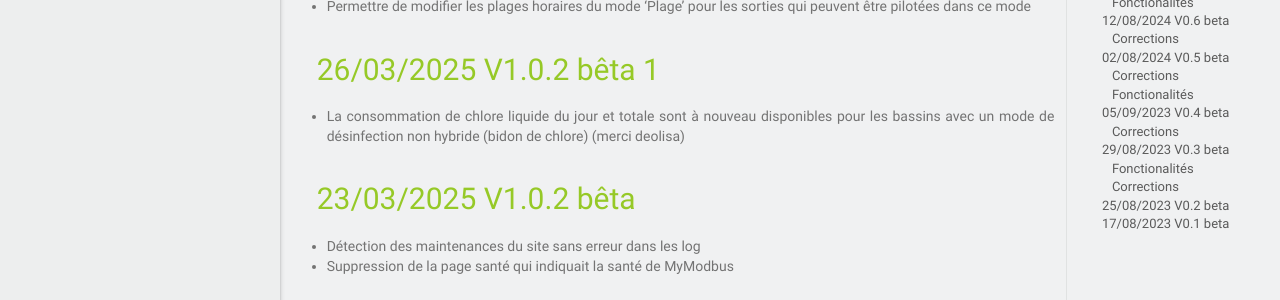
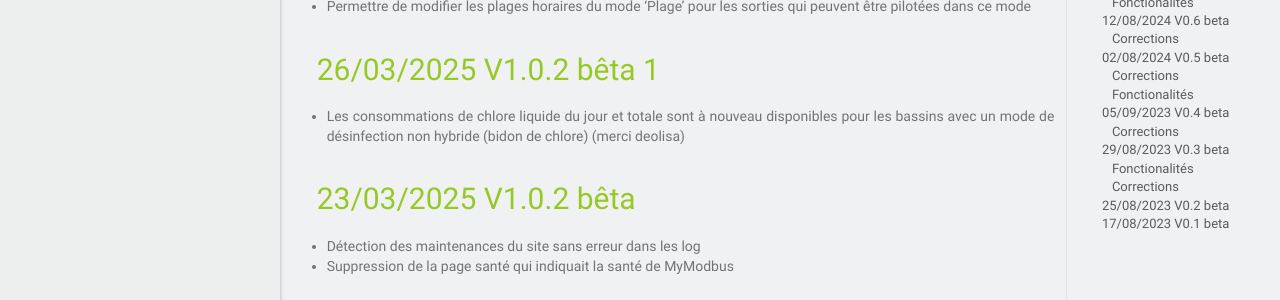
Before and after one commit to MrWaloo/jeedom-plugins-doc, a Jekyll site: the page built from docs/fr_FR/klereo_changelog.md, in a window 1280 px wide and 900 px high. Shown: the part 278-578 px from the top of the window. Built offline with Jekyll 4.4.1, drawn with Linux system fonts in a browser that asks for light colours; emoji names are drawn with the system emoji font; our own code applies the rules of GitHub Pages for plain Markdown files.

Commit message:
Update klereo_changelog.md

```diff
--- a/docs/fr_FR/klereo_changelog.md
+++ b/docs/fr_FR/klereo_changelog.md
@@ -7,7 +7,7 @@
 
 ## 26/03/2025 V1.0.2 bêta 1
 
-- La consommation de chlore liquide du jour et totale sont à nouveau disponibles pour les bassins avec un mode de désinfection non hybride (bidon de chlore) (merci deolisa)
+- Les consommations de chlore liquide du jour et totale sont à nouveau disponibles pour les bassins avec un mode de désinfection non hybride (bidon de chlore) (merci deolisa)
 
 ## 23/03/2025 V1.0.2 bêta
 
```
